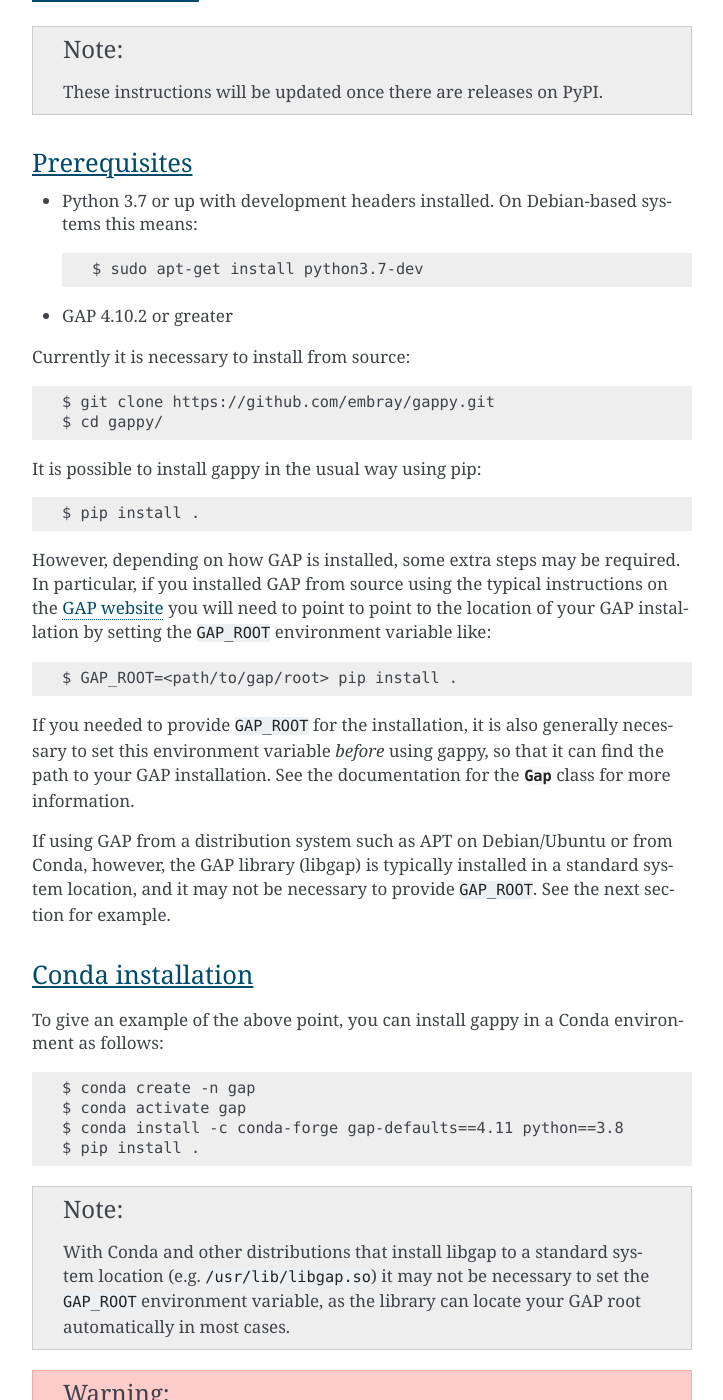
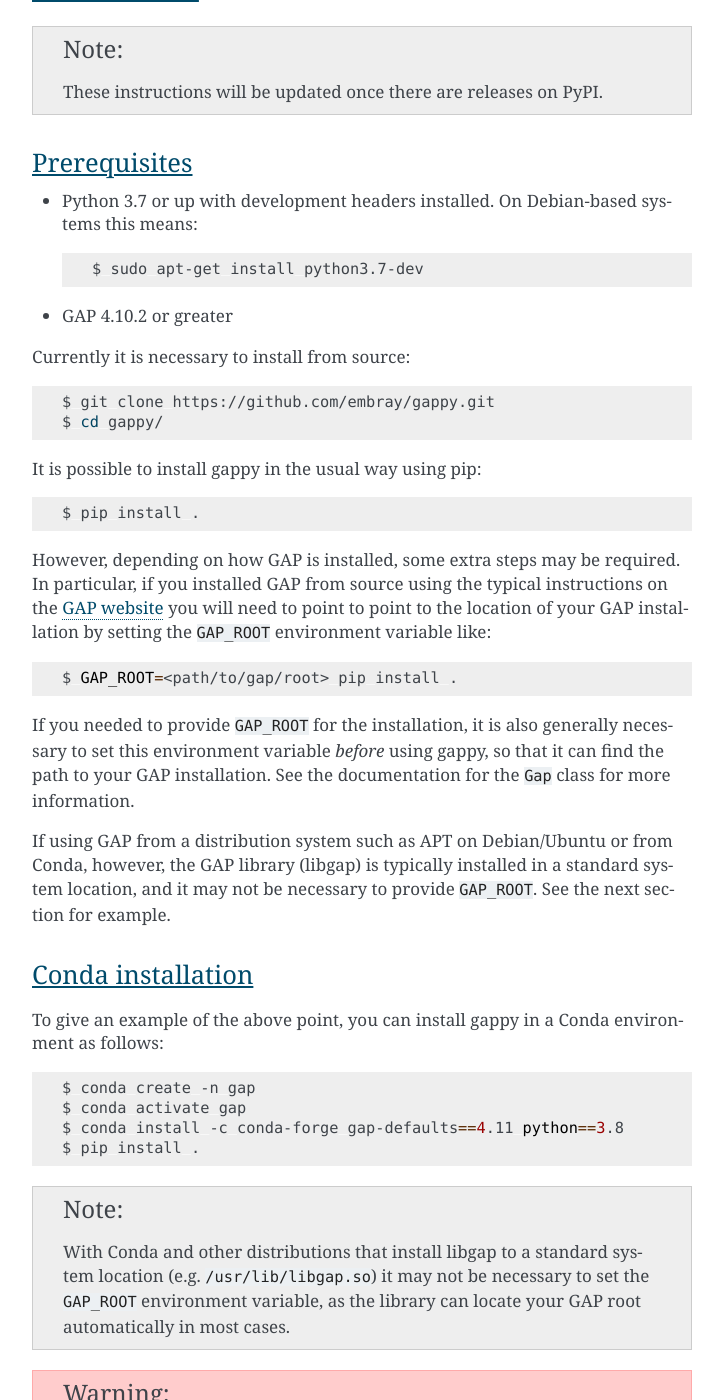
Before and after one commit to embray/gappy, a Sphinx documentation site: the page built from docs/index.rst, in a window 1280 px wide and 1400 px high, scrolled down 3127 px. Shown: the whole window, without its empty margins (388-1111 px from the left). Built offline with Sphinx 7.4.7, drawn with Linux system fonts in a browser that asks for light colours; the version number could not be read and is left out.

Commit message:
Try to make the README.rst a bit prettier for GitHub
* GitHub's reST renderer does not properly support image alignment so
  including an explicit HTML tag should fix it.

* Got rid of Sphinx-specific role text that won't render well on
  GitHub.  Once the docs are published on RTD I might re-do some of
  the references as normal links, or just add a link at the bottom
  to the full API documentation.

```diff
--- a/README.rst
+++ b/README.rst
@@ -1,5 +1,4 @@
-.. image:: docs/images/gappy-logo.svg.png
-    :align: center
+|logo|
 
 ##################################
 gappy -- a Python interface to GAP
@@ -25,18 +24,20 @@
     :local:
     :depth: 3
 
-.. currentmodule:: gappy
-
 
 Quickstart
 ==========
 
-To start using GAP functions from Python, just run::
+To start using GAP functions from Python, just run:
+
+.. code-block:: python
 
     >>> from gappy import gap
 
 Then any global variable in GAP, including functions, can be accessed as
-attributes on `gap` like::
+attributes on `gap` like:
+
+.. code-block:: python
 
     >>> gap.Cite()
     Please use one of the following samples
@@ -48,35 +49,45 @@
     ...
 
 All global variables that would be available in a GAP session can be
-accessed in this way::
+accessed in this way:
+
+.. code-block:: python
 
     >>> GAPInfo.Version
     "4.dev"
 
 Most basic Python types have direct equivalents in GAP, and can be passed
 directly to GAP functions without explicit conversion to their equivalent
-GAP types::
+GAP types:
+
+.. code-block:: python
 
     >>> S4 = gap.SymmetricGroup(4)
     >>> S4
     Sym( [ 1 .. 4 ] )
 
-You can also call "methods" on `.GapObj`\s.  This is just syntactic sugar
+You can also call "methods" on ``GapObj``\s.  This is just syntactic sugar
 for calling a GAP function with that object as its first argument, in cases
-where that function supports the object bound to the method.  For example::
+where that function supports the object bound to the method.  For example:
+
+.. code-block:: python
 
     >>> S4.GeneratorsOfGroup()
     [ (1,2,3,4), (1,2) ]
 
 Values returned from GAP functions are GAP objects wrapped in a Python class
-for containing them called `.GapObj`::
+for containing them called ``GapObj``:
+
+.. code-block:: python
 
     >>> type(S4)
     <class 'gappy.gapobj.GapObj'>
 
-There are also specialized subclasses of `.GapObj` for many types of objects
+There are also specialized subclasses of ``GapObj`` for many types of objects
 in GAP.  To explicitly convert a Python object directly to its GAP
-equivalent, you can *call* `gap` like::
+equivalent, you can *call* ``gap`` like:
+
+.. code-block:: python
 
     >>> one = gap(1)
     >>> type(one)
@@ -84,7 +95,9 @@
 
 GAP objects are displayed (with `repr`) or stringified (with `str`) the same
 way they would be in GAP, when displaying the object in the REPL or when
-calling GAP's ``Print()`` function on the object, respectively::
+calling GAP's ``Print()`` function on the object, respectively:
+
+.. code-block:: python
 
     >>> one
     1
@@ -97,7 +110,9 @@
 Not all GAP objects have an equivalent in basic Python types, so there is
 no implicit conversion from GAP back to Python.  However, all Python types
 that can be converted to GAP objects can be converted back to their
-equivalent Python types in a symmetrical manner::
+equivalent Python types in a symmetrical manner:
+
+.. code-block:: python
 
     >>> int(one)
     1
@@ -110,18 +125,19 @@
 
 Likewise for `float`\s, `list`\s, `dict`\s, among others.
 
-Finally, you can execute arbitrary GAP code directly with `gap.eval
-<.Gap.eval>`.  This is often the easiest way to construct more complicated
-GAP objects, especially if you are more familiar with GAP syntax.  The
-return value of `gap.eval <.Gap.eval>` is the result of evaluating the same
-statement in GAP (the semicolon is optional when evaluating a single
-statement)::
+Finally, you can execute arbitrary GAP code directly with ``gap.eval``.
+This is often the easiest way to construct more complicated GAP objects,
+especially if you are more familiar with GAP syntax.  The return value of
+``gap.eval`` is the result of evaluating the same statement in GAP (the
+semicolon is optional when evaluating a single statement):
 
     >>> rec = gap.eval('rec(a:=123, b:=456, Sym3:=SymmetricGroup(3))')
     >>> rec['Sym3']
     Sym( [ 1 .. 3 ] )
 
-This is also the *only* way to declare new GAP functions from gappy::
+This is also the *only* way to declare new GAP functions from gappy:
+
+.. code-block:: python
 
     >>> sign = gap.eval("""sign := function(n)
     ...     if n < 0 then
@@ -139,7 +155,7 @@
     >>> sign(-99)
 
 See the full API documentation for many additional examples of how to use
-the `gap` object as well as the built-in `.GapObj` types.
+the ``gap`` object as well as the built-in ``GapObj`` types.
 
 
 Installation
@@ -153,18 +169,24 @@
 -------------
 
 * Python 3.7 or up with development headers installed.  On Debian-based
-  systems this means::
+  systems this means:
 
-    $ sudo apt-get install python3.7-dev
+  .. code-block:: shell
+
+      $ sudo apt-get install python3.7-dev
 
 * GAP 4.10.2 or greater
 
-Currently it is necessary to install from source::
+Currently it is necessary to install from source:
+
+.. code-block:: shell
 
     $ git clone https://github.com/embray/gappy.git
     $ cd gappy/
 
-It is possible to install gappy in the usual way using pip::
+It is possible to install gappy in the usual way using pip:
+
+.. code-block:: shell
 
     $ pip install .
 
@@ -173,14 +195,16 @@
 typical instructions on the `GAP website
 <https://www.gap-system.org/Download/index.html>`_ you will need to point to
 point to the location of your GAP installation by setting the ``GAP_ROOT``
-environment variable like::
+environment variable like:
+
+.. code-block:: shell
 
     $ GAP_ROOT=<path/to/gap/root> pip install .
 
 If you needed to provide ``GAP_ROOT`` for the installation, it is also
 generally necessary to set this environment variable *before* using gappy,
 so that it can find the path to your GAP installation.  See the
-documentation for the `.Gap` class for more information.
+documentation for the ``Gap`` class for more information.
 
 If using GAP from a distribution system such as APT on Debian/Ubuntu or from
 Conda, however, the GAP library (libgap) is typically installed in a
@@ -191,7 +215,9 @@
 ------------------
 
 To give an example of the above point, you can install gappy in a Conda
-environment as follows::
+environment as follows:
+
+.. code-block:: shell
 
     $ conda create -n gap
     $ conda activate gap
@@ -209,3 +235,7 @@
 
     The conda package for GAP 4.11 had dependency conflicts with Python 3.7
     so you must use Python 3.8 or above, or GAP 4.10.2 with Python 3.7.
+
+.. |logo| image:: https://raw.githubusercontent.com/embray/gappy/master/docs/images/gappy-logo.svg.png
+    :alt: gappy logo
+    :align: middle
--- a/docs/index.rst
+++ b/docs/index.rst
@@ -1,5 +1,5 @@
 .. include:: ../README.rst
-    :start-line: 4
+    :start-line: 3
 
 
 Full documentation
```
